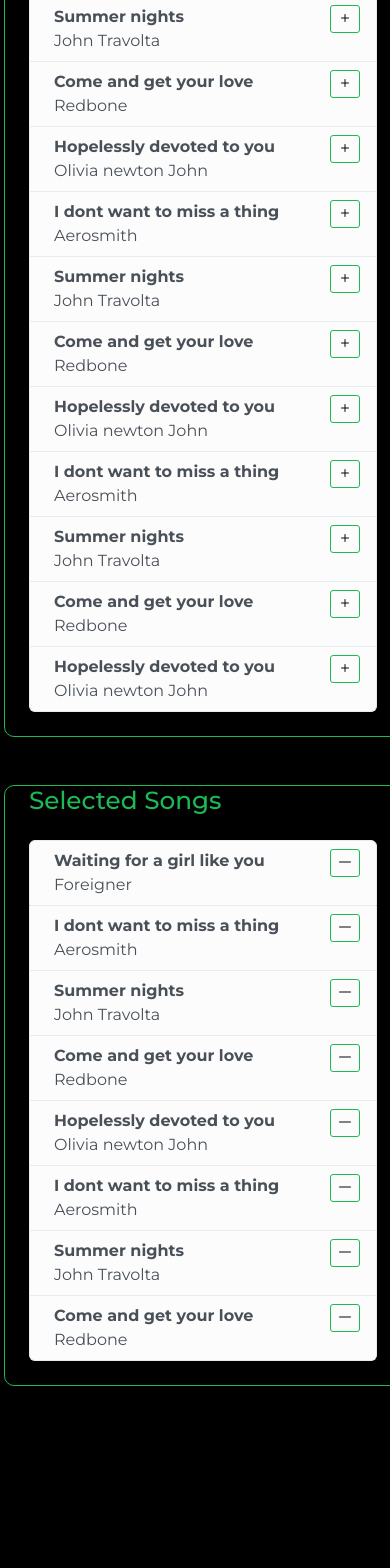
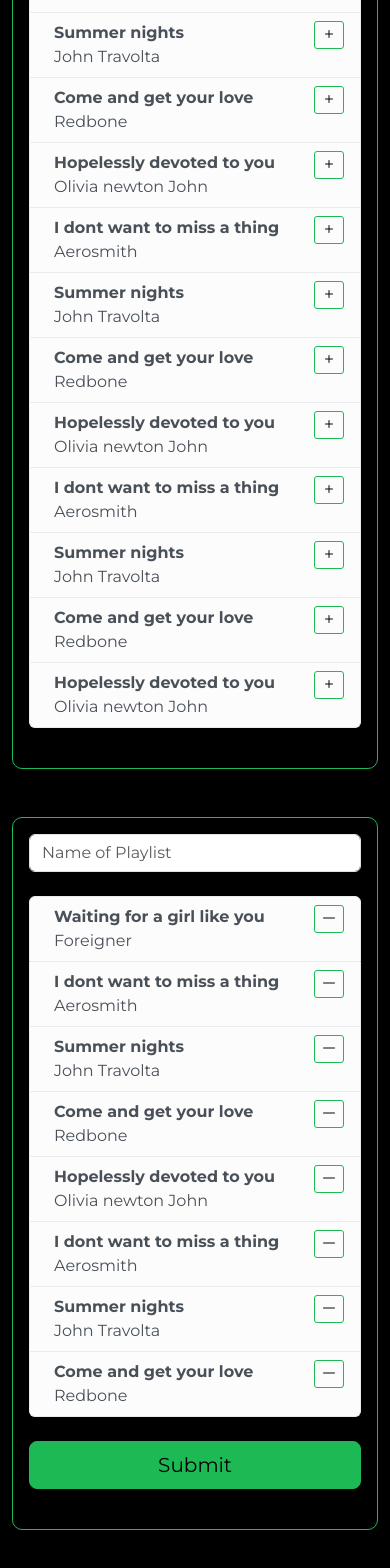
Before and after one commit to Joel-Milla/Jammming, a React (Vite) app: page / in a window 390 px wide. Shown: the part 354-1922 px from the top of the page. Before the commit the page ends 1788 px from the top, so only its background shows below. Built offline with nearby package versions, Linux system fonts and the light colour scheme.

Commit message:
Improve style so is responsive and finish creating the playlist column.

```diff
--- a/src/App.tsx
+++ b/src/App.tsx
@@ -13,7 +13,7 @@
       <Title />
       <div className='container'>
         <SearchBar />
-        <div className='row gx-5'>
+        <div className='row gx-4'>
           <Results />
           <Songs />
         </div>
--- a/src/Playlist/Songs.module.css
+++ b/src/Playlist/Songs.module.css
@@ -1,7 +1,8 @@
-.container_results {
+.container_songs {
     border-radius: 10px;
     border: 1px solid rgb(29, 185, 84);
     color: rgb(29, 185, 84);
-    margin-left: 1rem;
-    margin-bottom: 3rem;
+    padding: 1rem;
+    width: 100%;
+    height: 100%;
 }
--- a/src/Playlist/Songs.tsx
+++ b/src/Playlist/Songs.tsx
@@ -1,19 +1,33 @@
 // External libraries
+import Form from 'react-bootstrap/Form';
 import ListGroup from 'react-bootstrap/ListGroup';
+import Button from 'react-bootstrap/Button';
 // Components
 import songs from './mockDataPlst';
 import styles from "./Songs.module.css";
 import Card from "./SongCard";
 
-function Results() {
+function Songs() {
     return (
-        <div className={`col col-md-4 ${styles.container_results}`}>
-            <h2 className='mb-4'>Selected Songs</h2>
-            <ListGroup className='mb-4'>
-                {songs.map((song) => <Card name={song.name} artist={song.artist} />)}
-            </ListGroup>
+        <div className='col-12 col-md-5 mb-5'>
+            <div className={`col-12 col-md-5 ${styles.container_songs}`}>
+                <Form className='mb-4'>
+                    <Form.Control
+                        type="text"
+                        placeholder="Name of Playlist"
+                        className="mb-4"/>
+                    <ListGroup className='mb-4'>
+                        {songs.map((song) => <Card name={song.name} artist={song.artist} />)}
+                    </ListGroup>
+                    <div className="d-grid gap-2">
+                        <Button variant="primary" type="submit" size='lg'>
+                        Submit
+                        </Button>
+                    </div>
+                </Form>
+            </div>
         </div>
     )
 }
 
-export default Results;
+export default Songs;
--- a/src/Results/Results.module.css
+++ b/src/Results/Results.module.css
@@ -2,6 +2,7 @@
     border-radius: 10px;
     border: 1px solid rgb(29, 185, 84);
     color: rgb(29, 185, 84);
-    margin-left: 1rem;
-    margin-bottom: 3rem;
+    padding: 1rem;
+    width: 100%;
+    height: 100%;
 }
--- a/src/Results/Results.tsx
+++ b/src/Results/Results.tsx
@@ -7,11 +7,13 @@
 
 function Results() {
     return (
-        <div className={`col col-md-7 ${styles.container_results}`}>
-            <h2 className='mb-4'>Results</h2>
-            <ListGroup className='mb-4'>
-                {songs.map((song) => <Card name={song.name} artist={song.artist} />)}
-            </ListGroup>
+        <div className='col-12 col-md-7 mb-5'>
+            <div className={styles.container_results}>
+                <h2 className='mb-4'>Results</h2>
+                <ListGroup className='mb-4'>
+                    {songs.map((song) => <Card name={song.name} artist={song.artist} />)}
+                </ListGroup>
+            </div>
         </div>
     )
 }
```
